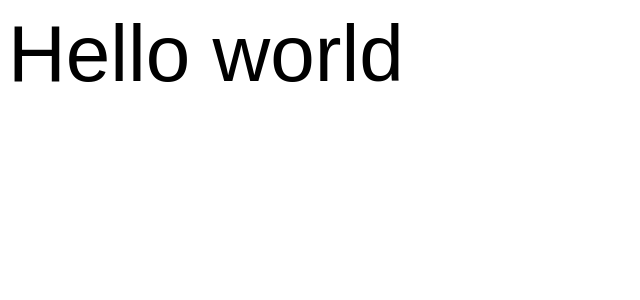
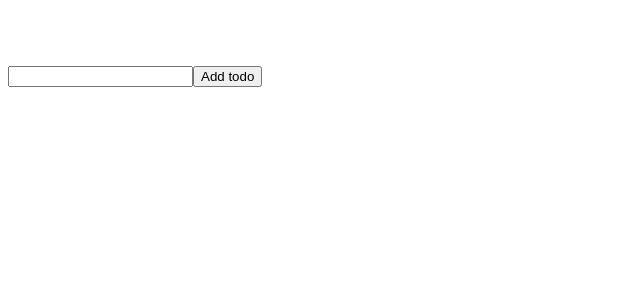
Before and after one commit to james-jenkinson/todo-pwa, a React app: page / in a window 1280 px wide. Shown: the top 300 px of the page, without its empty margins (0-640 px from the left). Built offline with nearby package versions, Linux system fonts and the light colour scheme.

Commit message:
Store todos locally

```diff
--- a/package.json
+++ b/package.json
@@ -24,6 +24,7 @@
   },
   "homepage": "https://github.com/james-jenkinson/react-typescript-webpack-template#readme",
   "dependencies": {
+    "dexie": "^3.0.3",
     "react": "^17.0.1",
     "react-dom": "^17.0.1"
   },
--- a/src/App/App.tsx
+++ b/src/App/App.tsx
@@ -1,9 +1,13 @@
 import React from 'react'
+import TodoContainer from '../components/TodoContainer'
+import { TodoContextProvider } from '../data/TodoContext'
 import './App.css'
 
 const App: React.FC = () => (
   <div className='application-root'>
-    Hello world
+    <TodoContextProvider>
+      <TodoContainer />
+    </TodoContextProvider>
   </div>
 )
 
--- /dev/null
+++ b/src/components/AddTodo/index.tsx
@@ -0,0 +1,33 @@
+import React, { useContext, useState } from 'react'
+import { todoContext } from '../../data/TodoContext'
+import { Todo } from '../../types/todo'
+
+const AddTodo: React.FC = () => {
+  const { addTodo } = useContext(todoContext)
+  const [text, setText] = useState('')
+
+  const createNewTodo = (e: React.FormEvent): void => {
+    e.preventDefault()
+
+    const newTodo: Todo = {
+      id: Date.now().toString(),
+      state: 'not-done',
+      text: text
+    }
+    setText('')
+    addTodo(newTodo)
+  }
+
+  return (
+    <form onSubmit={createNewTodo}>
+      <input value={text} onChange={e => setText(e.target.value)} />
+      <button
+        type='submit'
+      >
+        Add todo
+      </button>
+    </form>
+  )
+}
+
+export default AddTodo
--- /dev/null
+++ b/src/components/Todo/index.tsx
@@ -0,0 +1,18 @@
+import React from 'react'
+import { TodoStatus } from '../../types/todo'
+
+interface Props {
+  text: string
+  status: TodoStatus
+}
+
+const Todo: React.FC<Props> = (props) => {
+  return (
+    <div>
+      {props.text}
+      {props.status}
+    </div>
+  )
+}
+
+export default Todo
--- /dev/null
+++ b/src/components/TodoContainer/index.tsx
@@ -0,0 +1,23 @@
+import React, { useContext } from 'react'
+import { todoContext } from '../../data/TodoContext'
+import AddTodo from '../AddTodo'
+import Todo from '../Todo'
+
+const TodoContainer: React.FC = () => {
+  const { todos } = useContext(todoContext)
+
+  return (
+    <>
+      <AddTodo />
+      {todos.map(todo => (
+        <Todo
+          key={todo.id}
+          text={todo.text}
+          status={todo.state}
+        />
+      ))}
+    </>
+  )
+}
+
+export default TodoContainer
--- /dev/null
+++ b/src/data/TodoContext.tsx
@@ -0,0 +1,38 @@
+import React, { createContext, useCallback } from 'react'
+import { Todo } from '../types/todo'
+import { todoReducer } from './todoReducer'
+import { todos } from './todoDatabase'
+
+interface TodoContext {
+  todos: Todo[]
+  addTodo: (todo: Todo) => void
+}
+
+export const todoContext = createContext<TodoContext>({
+  todos: [],
+  addTodo: () => {}
+})
+
+export const TodoContextProvider: React.FC = (props) => {
+  const [todoState, dispatch] = todoReducer()
+
+  todos.toArray().then(result => {
+    dispatch({ type: 'FETCH_TODOS_SUCCESS', payload: result })
+  }).catch(() => {})
+
+  const addTodo = useCallback(async (todo: Todo) => {
+    dispatch({ type: 'ADD_TODO', payload: todo })
+    await todos.add(todo)
+  }, [])
+
+  return (
+    <todoContext.Provider
+      value={{
+        todos: todoState.todos,
+        addTodo
+      }}
+    >
+      {props.children}
+    </todoContext.Provider>
+  )
+}
--- /dev/null
+++ b/src/data/todoDatabase.tsx
@@ -0,0 +1,9 @@
+import Dexie from 'dexie'
+import { Todo } from '../types/todo'
+
+const db = new Dexie('TodoDatabase')
+db.version(1).stores({
+  todos: '++_id, id, text, state'
+})
+
+export const todos = db.table<Todo>('todos')
--- /dev/null
+++ b/src/data/todoReducer.ts
@@ -0,0 +1,31 @@
+import { useReducer } from 'react'
+import { Reducer } from '../types/state'
+import { Todo } from '../types/todo'
+
+interface ReducerState {
+  todos: Todo[]
+}
+
+const initialState: ReducerState = {
+  todos: []
+}
+
+type ReducerAction =
+  { type: 'FETCH_TODOS_SUCCESS', payload: Todo[] } |
+  { type: 'ADD_TODO', payload: Todo }
+
+const reducer = (state: ReducerState, action: ReducerAction): ReducerState => {
+  switch (action.type) {
+    case 'ADD_TODO':
+      return { ...state, todos: [...state.todos, action.payload] }
+
+    case 'FETCH_TODOS_SUCCESS':
+      return { ...state, todos: action.payload }
+
+    default:
+      return state
+  }
+}
+
+export const todoReducer: Reducer<ReducerState, ReducerAction> = () =>
+  useReducer(reducer, initialState)
--- /dev/null
+++ b/src/types/state.d.ts
@@ -0,0 +1 @@
+export type Reducer<T1, T2> = () => [T1, React.Dispatch<T2>]
```
Also changed, not shown: src/types/todo.d.ts (added, +7 -0 lines), 2 other files (tests, documents, lock files or other folders).
